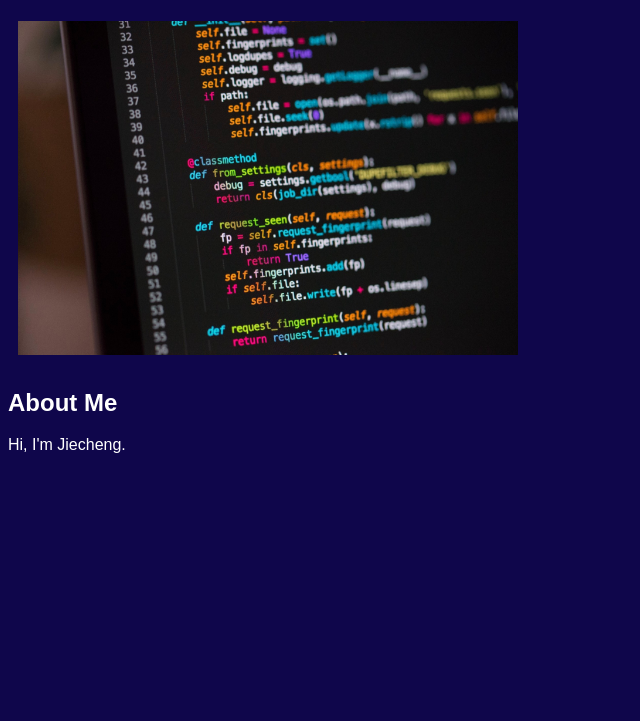
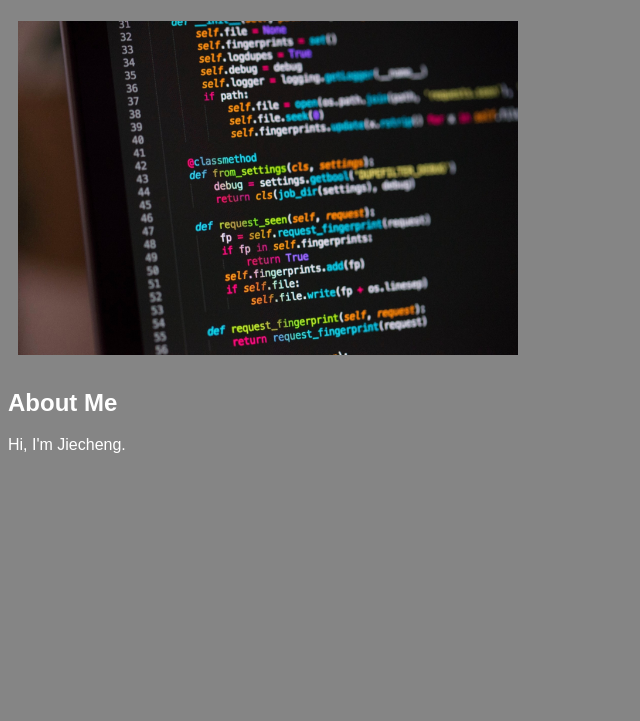
Before and after one commit to jz116/art101, a plain HTML site: page index.html in a window 1280 px wide. Shown: the part 79-800 px from the top of the page, without its empty margins (0-640 px from the left). Drawn offline with Linux system fonts and the light colour scheme.

Commit message:
Change background color
Try different color

```diff
--- a/css/site.css
+++ b/css/site.css
@@ -4,7 +4,7 @@
 
 /* we can select an html element tag, in this case "body" will apply to the whole document */
 body {
-  background-color: #0f064b;
+  background-color: #858585;
 }
 
 /* we can have rules apply to multiple elements at the same time with commas */
```
